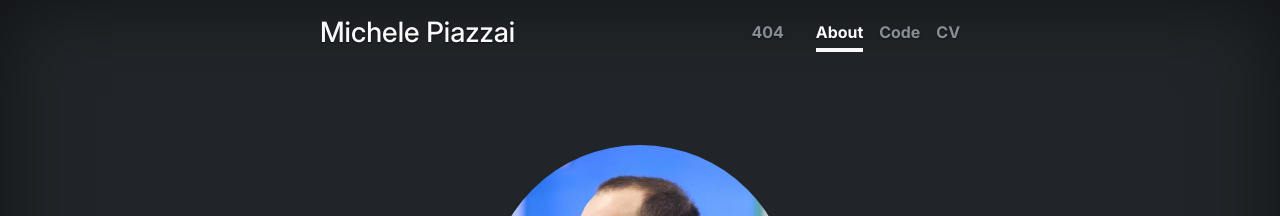
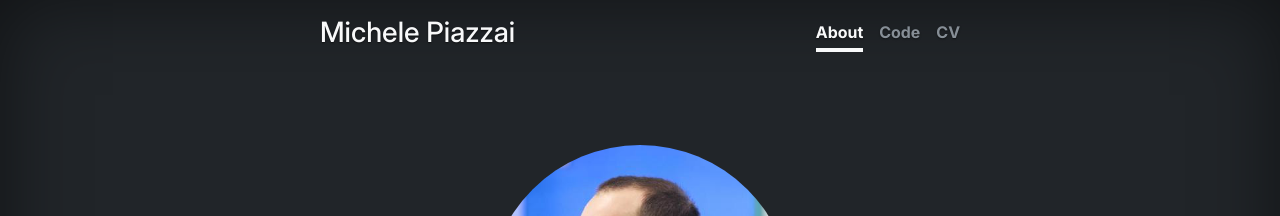
Before and after one commit to piazzai/piazzai.github.io, a Jekyll site: the page built from index.md, in a window 1280 px wide. Shown: the top 216 px of the page. Built offline with Jekyll 4.4.1, drawn with Linux system fonts in a browser that asks for light colours.

Commit message:
Exclude 404 page from nav

```diff
--- a/_includes/header.html
+++ b/_includes/header.html
@@ -4,11 +4,13 @@
         <nav class="nav nav-masthead justify-content-center float-md-end">
             {% assign links = site.pages | sort: "order" %}
             {% for link in links %}
+            {% unless link.layout == 404 %}
             {% if link.url == page.url %}
             <a class="nav-link fw-bold py-1 px-0 active" aria-current="page" href="{{ link.url }}">{{ link.title }}</a>
             {% else %}
             <a class="nav-link fw-bold py-1 px-0" href="{{ link.url }}">{{ link.title }}</a>
             {% endif %}
+            {% endunless %}
             {% endfor %}
             <a class="nav-link fw-bold py-1 px-0" href="{{ 'cv.pdf' | relative_url }}">CV</a>
         </nav>
```
